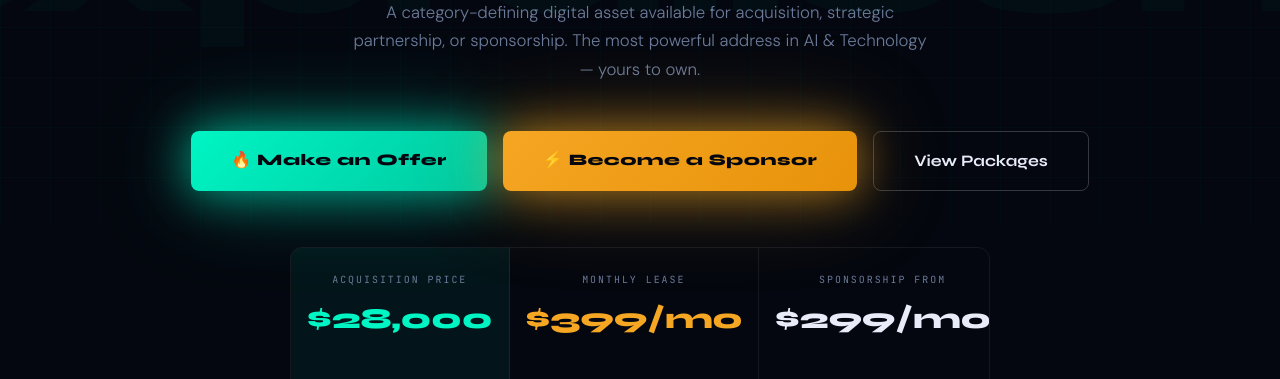
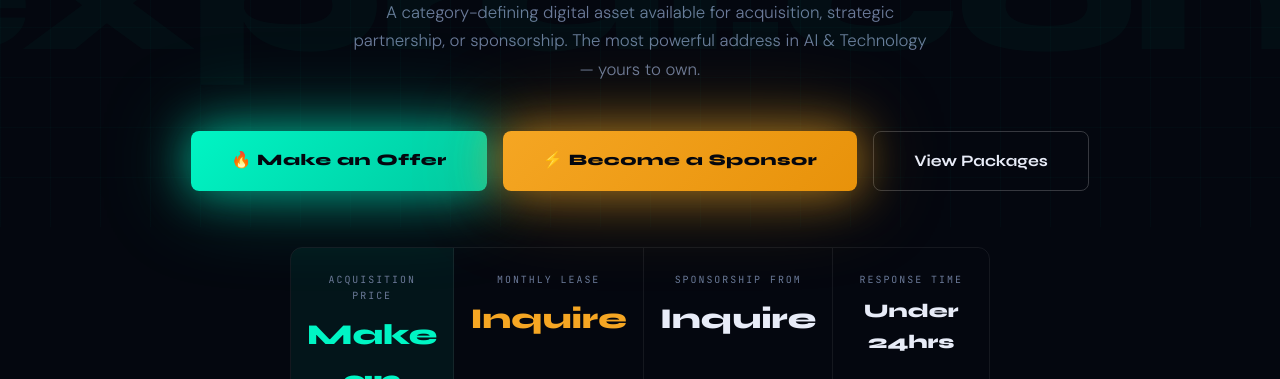
Before and after one commit to WEBWORKSA1/exprai-com, a plain HTML site: page acquisition.html in a window 1280 px wide. Shown: the part 573-952 px from the top of the page. Drawn offline with Linux system fonts and the light colour scheme.

Commit message:
Remove domain prices — pricing now via marketplaces only

```diff
--- a/acquisition.html
+++ b/acquisition.html
@@ -434,15 +434,15 @@
   <div class="price-bar">
     <div class="price-item featured">
       <div class="price-label">Acquisition Price</div>
-      <div class="price-val green">$28,000</div>
+      <div class="price-val green">Make an Offer</div>
     </div>
     <div class="price-item">
       <div class="price-label">Monthly Lease</div>
-      <div class="price-val gold">$399/mo</div>
+      <div class="price-val gold">Inquire</div>
     </div>
     <div class="price-item">
       <div class="price-label">Sponsorship From</div>
-      <div class="price-val">$299/mo</div>
+      <div class="price-val">Inquire</div>
     </div>
     <div class="price-item">
       <div class="price-label">Response Time</div>
@@ -490,7 +490,7 @@
       <tbody>
         <tr class="highlight">
           <td><strong>exprai.com</strong></td>
-          <td><strong style="color:var(--accent)">$28,000</strong></td>
+          <td><strong style="color:var(--accent)">Make an Offer</strong></td>
           <td>2026</td>
           <td>AI & Technology</td>
           <td><span class="badge-sale">FOR SALE</span></td>
@@ -749,8 +749,8 @@
     <h2 class="section-title">Ready to Acquire exprai.com?</h2>
     <p>Purchase outright, lease monthly, or start a sponsorship — we respond within 24 hours. All transfers via Escrow.com.</p>
     <div class="contact-grid">
-      <div class="c-opt"><div class="c-lbl">Acquisition</div><div class="c-val">$28,000</div></div>
-      <div class="c-opt"><div class="c-lbl">Monthly Lease</div><div class="c-val">$399/mo</div></div>
+      <div class="c-opt"><div class="c-lbl">Acquisition</div><div class="c-val">Make an Offer</div></div>
+      <div class="c-opt"><div class="c-lbl">Monthly Lease</div><div class="c-val">Inquire</div></div>
       <div class="c-opt"><div class="c-lbl">Response Time</div><div class="c-val">Under 24hrs</div></div>
     </div>
     <a href="mailto:acquire@exprai.com" class="btn-glow" style="font-size:1rem;padding:1.1rem 3rem">
```
